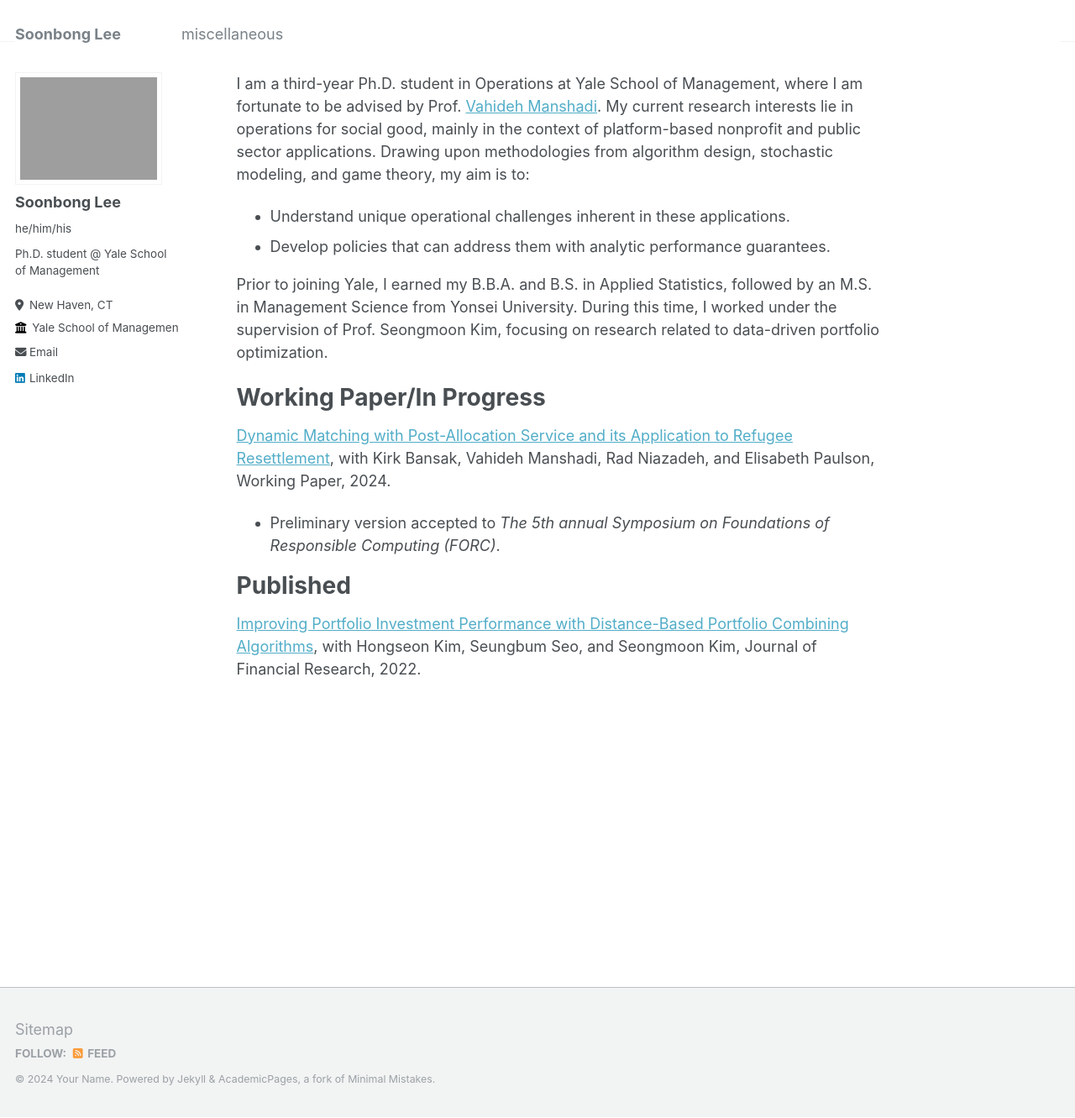
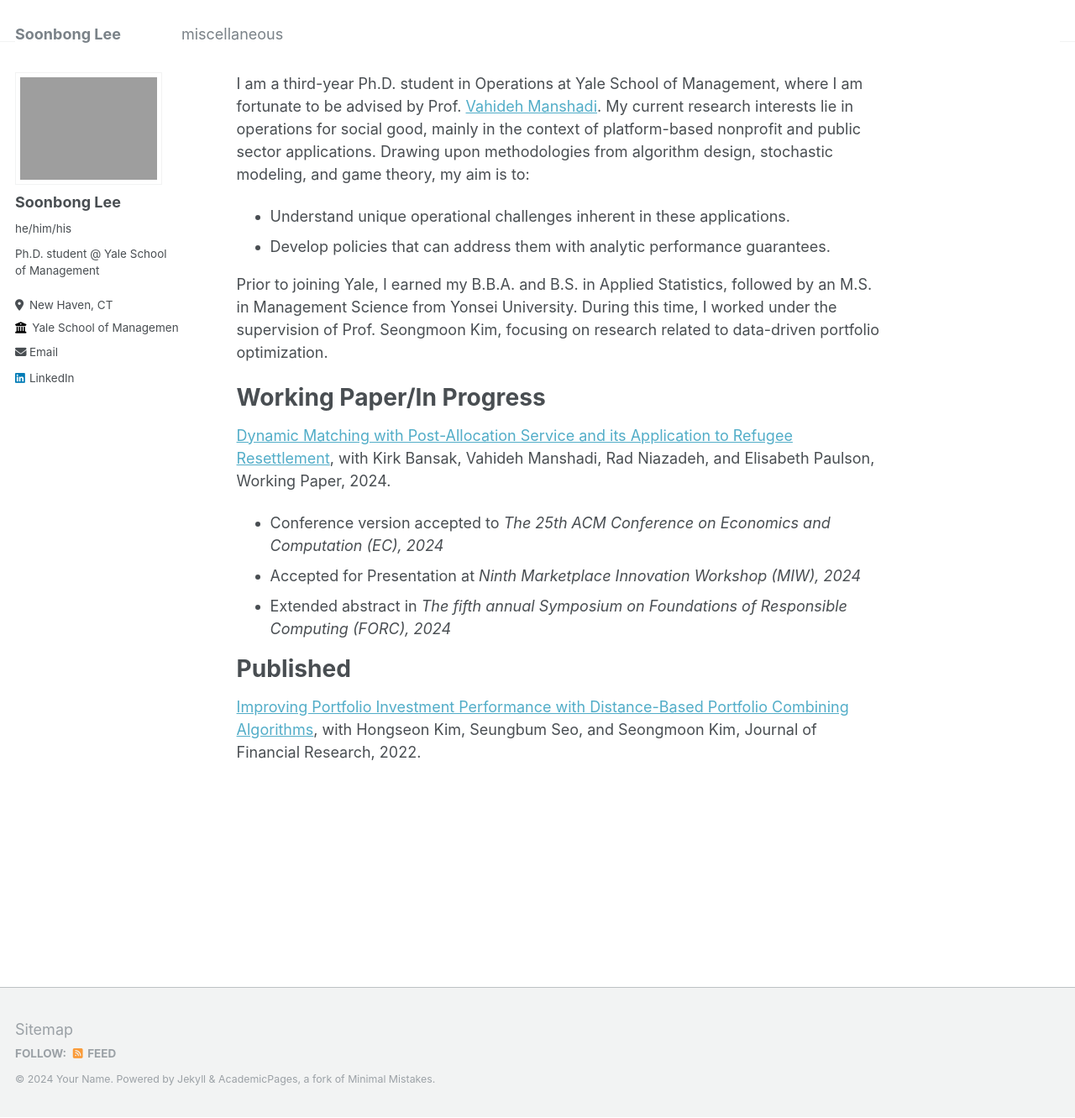
Before and after one commit to soonbong-lee/soonbong-lee.github.io, a Jekyll site: the page built from _pages/about.md, in a window 1280 px wide and 1331 px high. Shown: the whole window at 84% size. Built offline with Jekyll 4.4.1, drawn with Linux system fonts in a browser that asks for light colours.

Commit message:
Update about.md

```diff
--- a/_pages/about.md
+++ b/_pages/about.md
@@ -18,7 +18,9 @@ Working Paper/In Progress
 ======
 [Dynamic Matching with Post-Allocation Service and its Application to Refugee Resettlement](https://papers.ssrn.com/sol3/papers.cfm?abstract_id=4748762), with Kirk Bansak, Vahideh Manshadi, Rad Niazadeh, and Elisabeth Paulson, Working Paper, 2024.
 
-- Preliminary version accepted to *The 5th annual Symposium on Foundations of Responsible Computing (FORC)*.
+- Conference version accepted to *The 25th ACM Conference on Economics and Computation (EC), 2024*
+- Accepted for Presentation at *Ninth Marketplace Innovation Workshop (MIW), 2024*
+- Extended abstract in *The fifth annual Symposium on Foundations of Responsible Computing (FORC), 2024*
 
 Published
 =====
```
